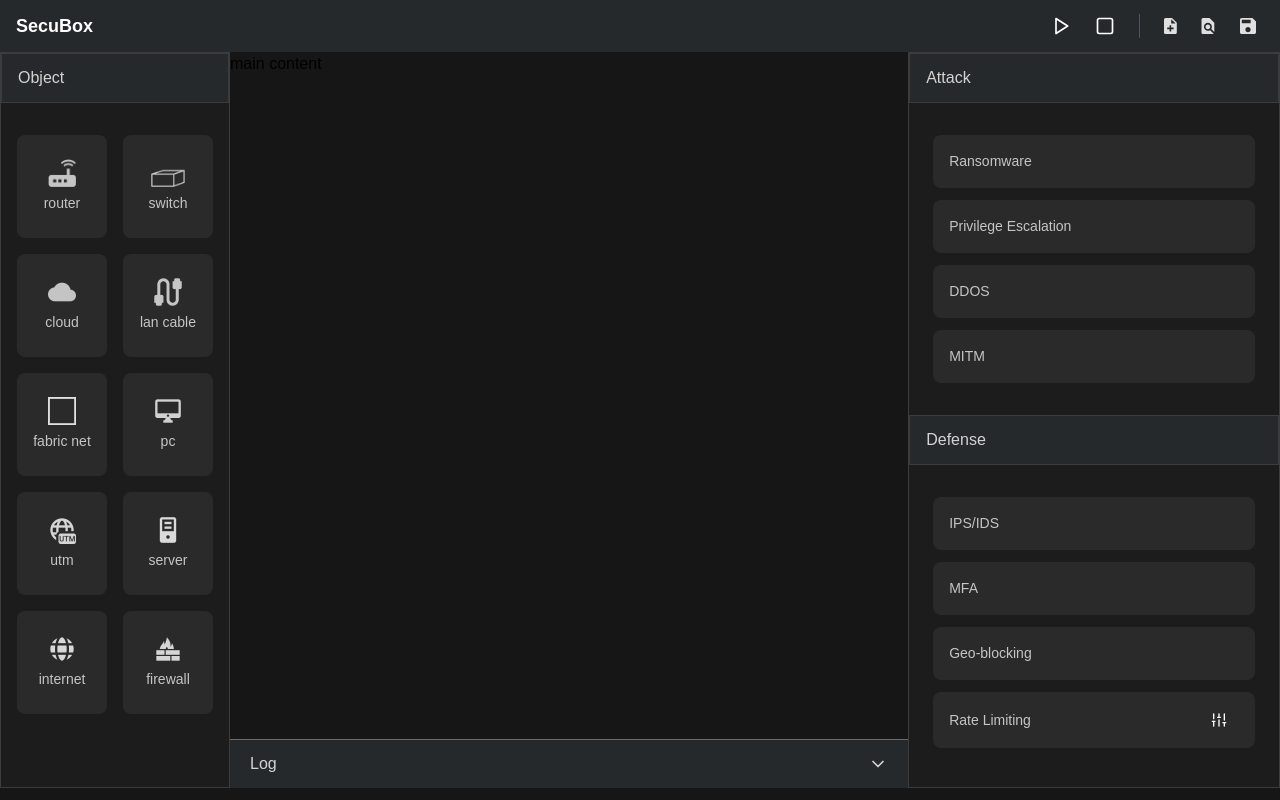
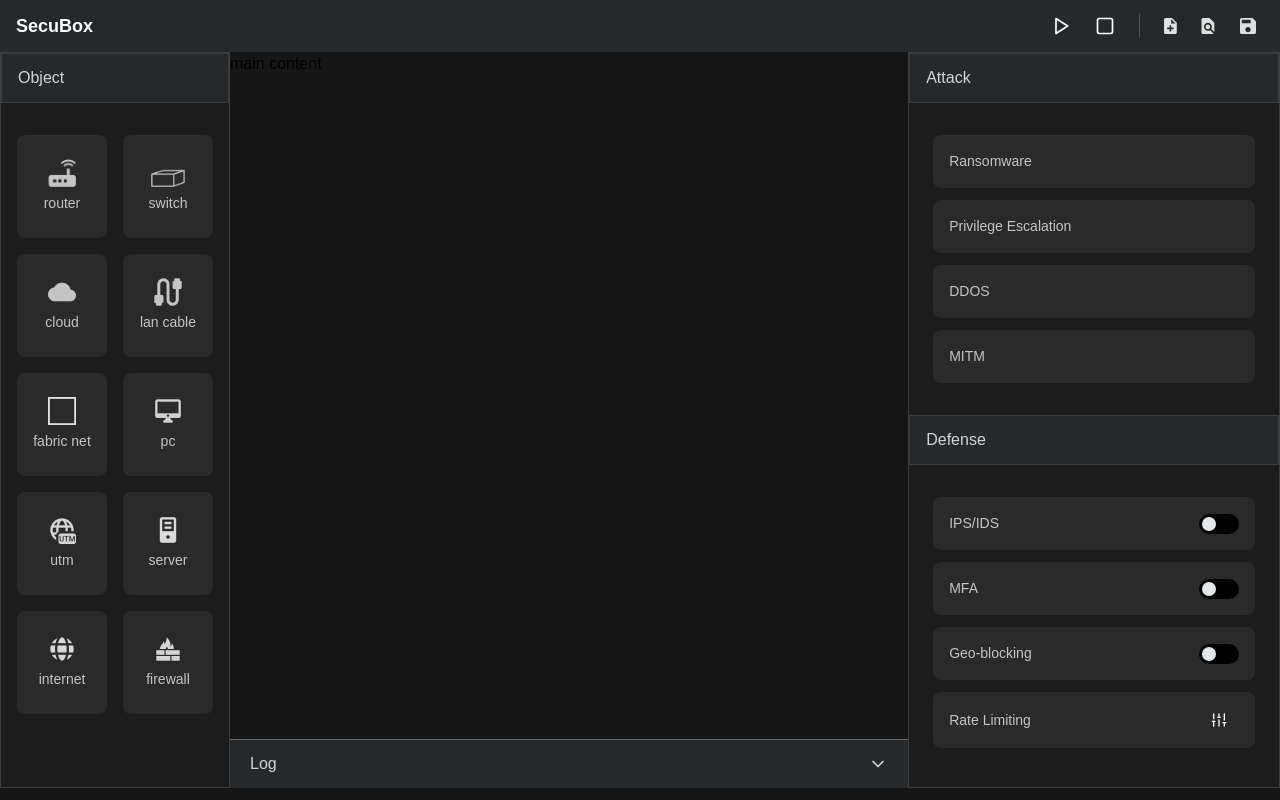
Before and after one commit to mjgwon24/secubox-front, a Next.js app: page / in a window 1280 px wide. Built offline with nearby package versions, Linux system fonts and the light colour scheme; a web font is replaced by a local one.

Commit message:
feat: 스위치 컴포넌트 추가

```diff
--- a/app/components/sidebar/ui/rightSidebar/DefenseToggle.jsx
+++ b/app/components/sidebar/ui/rightSidebar/DefenseToggle.jsx
@@ -1,10 +1,12 @@
-import { Switch, ToggleButton } from "@mui/material";
-import { useState } from "react";
+import {Switch} from "@/app/components/sidebar/ui/rightSidebar/switch/Switch";
+
 const DefenseToggle = ({ name, enabled, onToggle }) => {
   return (
-    <div className="flex items-center justify-between w-full p-4 bg-[#2A2A2A] rounded-lg text-[#C5C5C5] text-[14px]">
-      <span>{name}</span>
-    </div>
+      <div
+          className="flex flex-row items-center justify-between w-full p-4 bg-[#2A2A2A] rounded-lg text-[#C5C5C5] text-[14px]">
+          <span>{name}</span>
+          <Switch checked={enabled} onChange={onToggle} />
+      </div>
   );
 };
 
--- /dev/null
+++ b/app/components/sidebar/ui/rightSidebar/switch/Switch.jsx
@@ -0,0 +1,52 @@
+import React, { useState, useEffect } from "react";
+import styles from "./Switch.module.css";
+
+export const Switch = ({checked = false, onChange, size = "md", disabled = false, ...props}) => {
+
+    const [isChecked, setIsChecked] = useState(checked);
+
+    useEffect(() => {
+        setIsChecked(checked);
+    }, [checked]);
+
+    const handleChange = (newChecked) => {
+        setIsChecked(newChecked);
+        onChange?.(newChecked);
+    };
+
+    const handleClick = () => {
+        if (!disabled) {
+            handleChange(!isChecked);
+        }
+    };
+
+    const handleKeyDown = (event) => {
+        if (disabled) return;
+
+        if (event.key === " " || event.key === "Enter") {
+            handleChange(!isChecked);
+        }
+    };
+
+    const switchClassName = `${styles.switch} ${styles[size]} ${isChecked ? styles.checked : ""}
+    ${disabled ? styles.disabled : ""}`;
+
+    const sliderClassName = `${styles.slider} ${styles[size]} ${isChecked ? styles.checked : ""}
+    ${disabled ? styles.disabled : ""}`;
+
+    return (
+        <div
+            id="switch"
+            className={switchClassName}
+            onClick={handleClick}
+            onKeyDown={handleKeyDown}
+            role="switch"
+            aria-checked={isChecked}
+            aria-disabled={disabled}
+            tabIndex={0}
+            {...props}
+        >
+            <div id="slider" className={sliderClassName}/>
+        </div>
+    );
+};
--- /dev/null
+++ b/app/components/sidebar/ui/rightSidebar/switch/Switch.module.css
@@ -0,0 +1,80 @@
+.switch {
+    position: relative;
+    display: flex;
+    align-items: center;
+    border-radius: 20px;
+    transition: background-color 0.3s;
+    cursor: pointer;
+}
+
+.switch.disabled {
+    cursor: not-allowed;
+    opacity: 0.6;
+}
+
+.switch.checked {
+    background-color: #ffffff;
+}
+
+.switch:not(.checked) {
+    background-color: #000000;
+}
+
+.switch.sm {
+    width: 30px;
+    height: 15px;
+}
+
+.switch.md {
+    width: 40px;
+    height: 20px;
+}
+
+.switch.lg {
+    width: 50px;
+    height: 25px;
+}
+
+.switch.checked .slider {
+    transform: translateX(22px);
+}
+
+.switch.sm.checked .slider {
+    transform: translateX(15px);
+}
+
+.switch.lg.checked .slider {
+    transform: translateX(27px);
+}
+
+.slider {
+    position: absolute;
+    left: 3px;
+    border-radius: 50%;
+    transition: transform 0.3s, background-color 0.3s;
+    background-color: #e0e6ea;
+}
+
+.slider.disabled {
+    background-color: #4d5255;
+}
+
+.slider.sm {
+    width: 11px;
+    height: 11px;
+}
+
+.slider.md {
+    width: 14px;
+    height: 14px;
+}
+
+.slider.lg {
+    width: 19px;
+    height: 19px;
+}
+
+.slider.checked {
+    background-color: #000000;
+    left: 0;
+}
--- a/app/layout.jsx
+++ b/app/layout.jsx
@@ -1,4 +1,3 @@
-import { Geist, Geist_Mono } from "next/font/google";
 import "./globals.css";
 import { LeftSidebar } from "@/app/components/sidebar/LeftSidebar";
 import { RightSidebar } from "@/app/components/sidebar/RightSidebar";
```
